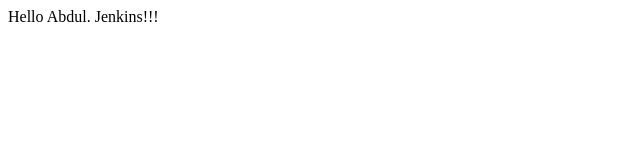
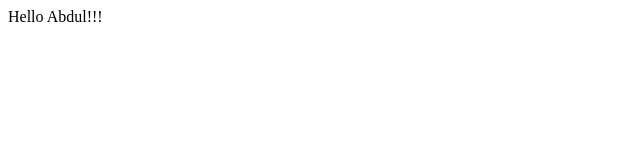
Before and after one commit to abdulqadirshaikh/Test, a plain HTML site: page index.html in a window 1280 px wide. Shown: the full height of the page, 0-640 px from the left. Drawn offline with Linux system fonts and the light colour scheme.

Commit message:
check abdul

```diff
--- a/index.html
+++ b/index.html
@@ -1,6 +1,6 @@
 <html>
 <head></head>
 <body>
-Hello Abdul. Jenkins!!!
+Hello Abdul!!!
 </body>
 </html?
```
